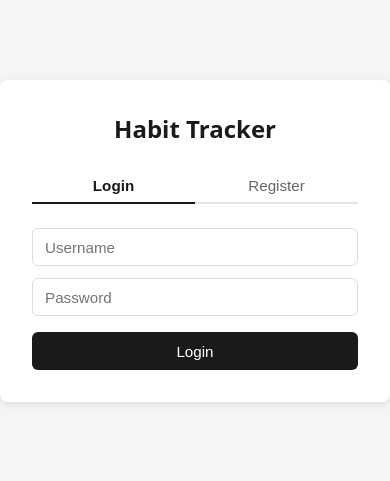
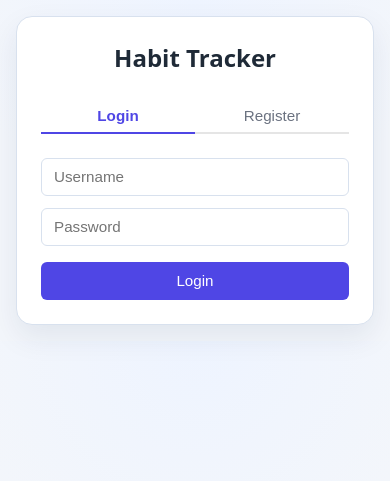
Before and after one commit to DanielPopoola/HabitTracker, a Django app: page /login/ in a window 390 px wide. Shown: the top 481 px of the page. Run offline with Django 5.2, Linux system fonts and the light colour scheme; parts of the project's set-up code (start-up, migrations or seed data) failed here and were passed over.

Commit message:
Improve template responsiveness and visual styling

```diff
--- a/habits/static/habits/css/styles.css
+++ b/habits/static/habits/css/styles.css
@@ -1,18 +1,34 @@
 *, *::before, *::after { box-sizing: border-box; margin: 0; padding: 0; }
+
+:root {
+    --bg: #f3f6fb;
+    --surface: #ffffff;
+    --surface-soft: #f8faff;
+    --text: #1f2a37;
+    --muted: #6b7280;
+    --border: #d8e1ee;
+    --primary: #4f46e5;
+    --primary-hover: #4338ca;
+    --danger-bg: #fef2f2;
+    --danger-text: #991b1b;
+    --shadow: 0 12px 30px rgba(18, 40, 76, 0.08);
+}
 
 body {
     font-family: system-ui, sans-serif;
-    background: #f5f5f5;
-    color: #1a1a1a;
+    background: radial-gradient(circle at top, #eef4ff 0%, var(--bg) 60%);
+    color: var(--text);
+    line-height: 1.4;
 }
 
 .auth-container {
     max-width: 400px;
-    margin: 80px auto;
-    background: white;
+    margin: 8vh auto;
+    background: var(--surface);
     padding: 2rem;
-    border-radius: 8px;
-    box-shadow: 0 2px 8px rgba(0,0,0,0.1);
+    border-radius: 16px;
+    border: 1px solid var(--border);
+    box-shadow: var(--shadow);
 }
 
 .auth-title { text-align: center; margin-bottom: 1.5rem; font-size: 1.5rem; }
@@ -24,23 +40,23 @@ body {
     background: none;
     cursor: pointer;
     font-size: 0.95rem;
-    color: #666;
+    color: var(--muted);
     border-bottom: 2px solid transparent;
     margin-bottom: -2px;
 }
-.auth-tab.active { color: #1a1a1a; border-bottom-color: #1a1a1a; font-weight: 600; }
+.auth-tab.active { color: var(--primary); border-bottom-color: var(--primary); font-weight: 700; }
 .auth-form { display: flex; flex-direction: column; gap: 0.75rem; }
 .auth-form input {
     padding: 0.6rem 0.75rem;
-    border: 1px solid #ddd;
+    border: 1px solid var(--border);
     border-radius: 6px;
     font-size: 0.95rem;
     outline: none;
 }
-.auth-form input:focus { border-color: #1a1a1a; }
+.auth-form input:focus { border-color: var(--primary); box-shadow: 0 0 0 3px rgba(79, 70, 229, 0.15); }
 .auth-form button {
     padding: 0.65rem;
-    background: #1a1a1a;
+    background: var(--primary);
     color: white;
     border: none;
     border-radius: 6px;
@@ -260,16 +282,91 @@ button:disabled { opacity: 0.55; cursor: not-allowed; }
 .modal input, .modal select {
     width: 100%;
     padding: 0.6rem 0.75rem;
-    border: 1px solid #ddd;
+    border: 1px solid var(--border);
     border-radius: 6px;
     font-size: 0.95rem;
 }
 .modal-actions { display: flex; justify-content: flex-end; gap: 0.5rem; }
 .modal-actions button[type="submit"] {
     padding: 0.5rem 1rem;
-    background: #1a1a1a;
+    background: var(--primary);
     color: white;
     border: none;
     border-radius: 6px;
     cursor: pointer;
 }
+
+@media (max-width: 900px) {
+    .main { max-width: 100%; }
+    .summary-bar { grid-template-columns: repeat(2, minmax(0, 1fr)); }
+}
+
+@media (max-width: 720px) {
+    .auth-container {
+        margin: 1rem;
+        max-width: none;
+        width: auto;
+        padding: 1.5rem;
+    }
+
+    .header {
+        padding: 0.9rem 1rem;
+        align-items: flex-start;
+        gap: 0.75rem;
+        flex-direction: column;
+    }
+
+    .header-actions {
+        width: 100%;
+        justify-content: flex-start;
+    }
+
+    .main { padding: 1rem; }
+
+    .error-banner {
+        width: calc(100% - 2rem);
+        margin-top: 0.75rem;
+    }
+
+    .habit-card-header,
+    .habit-card-footer,
+    .modal-actions,
+    .detail-filter,
+    .detail-filter-actions {
+        flex-direction: column;
+        display: flex;
+        align-items: stretch;
+    }
+
+    .btn-done, .btn-edit, .btn-archive, .btn-unarchive, .btn-ghost {
+        width: 100%;
+        text-align: center;
+    }
+
+    .fab {
+        right: 1rem;
+        bottom: 1rem;
+    }
+}
+
+@media (max-width: 520px) {
+    .summary-bar { grid-template-columns: 1fr; }
+
+    .detail-panel {
+        width: 100%;
+        border-left: none;
+    }
+
+    .detail-stats { grid-template-columns: 1fr; }
+
+    .modal-overlay {
+        align-items: flex-end;
+        padding: 0;
+    }
+
+    .modal {
+        max-width: 100%;
+        border-radius: 16px 16px 0 0;
+        padding: 1rem;
+    }
+}
```
Also changed, not shown: other parts of habits/static/habits/css/styles.css (+46 -40 lines).
